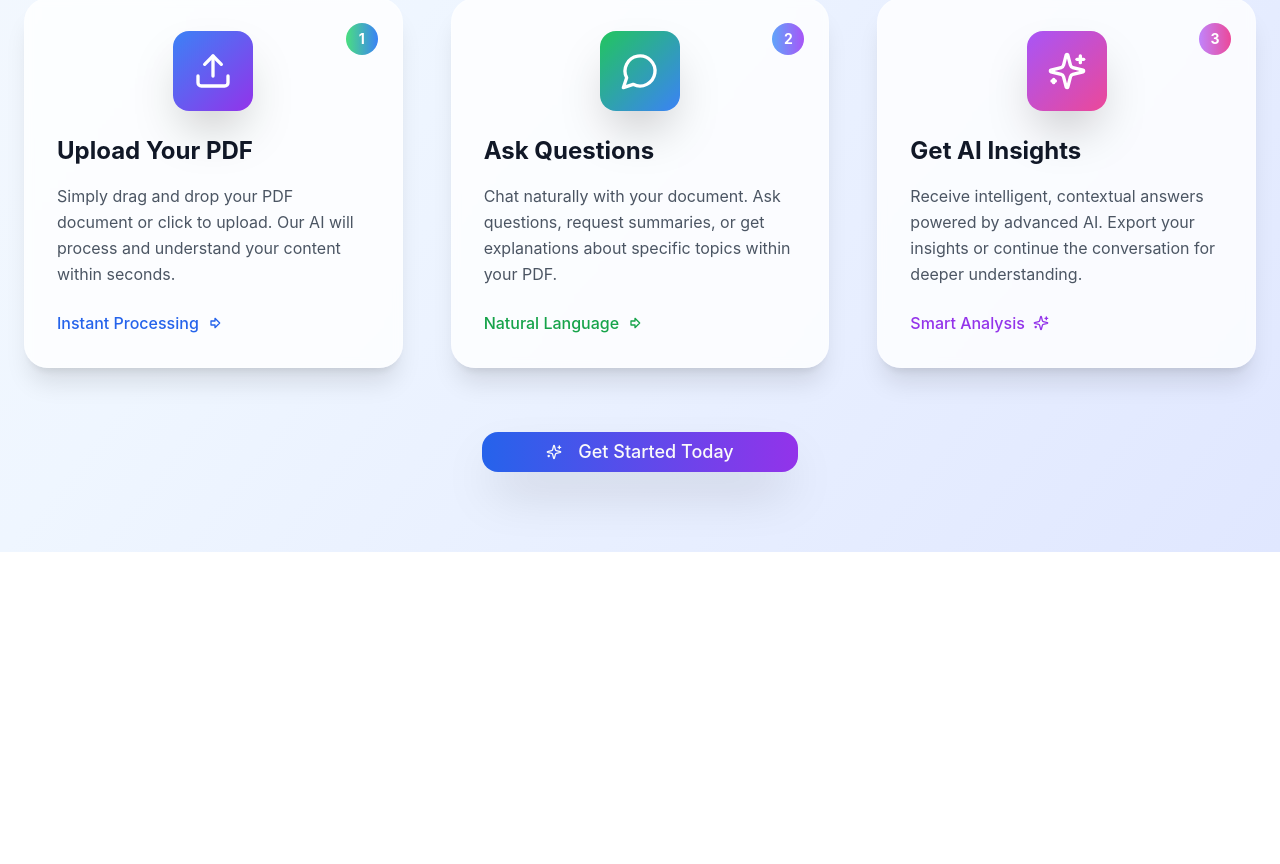
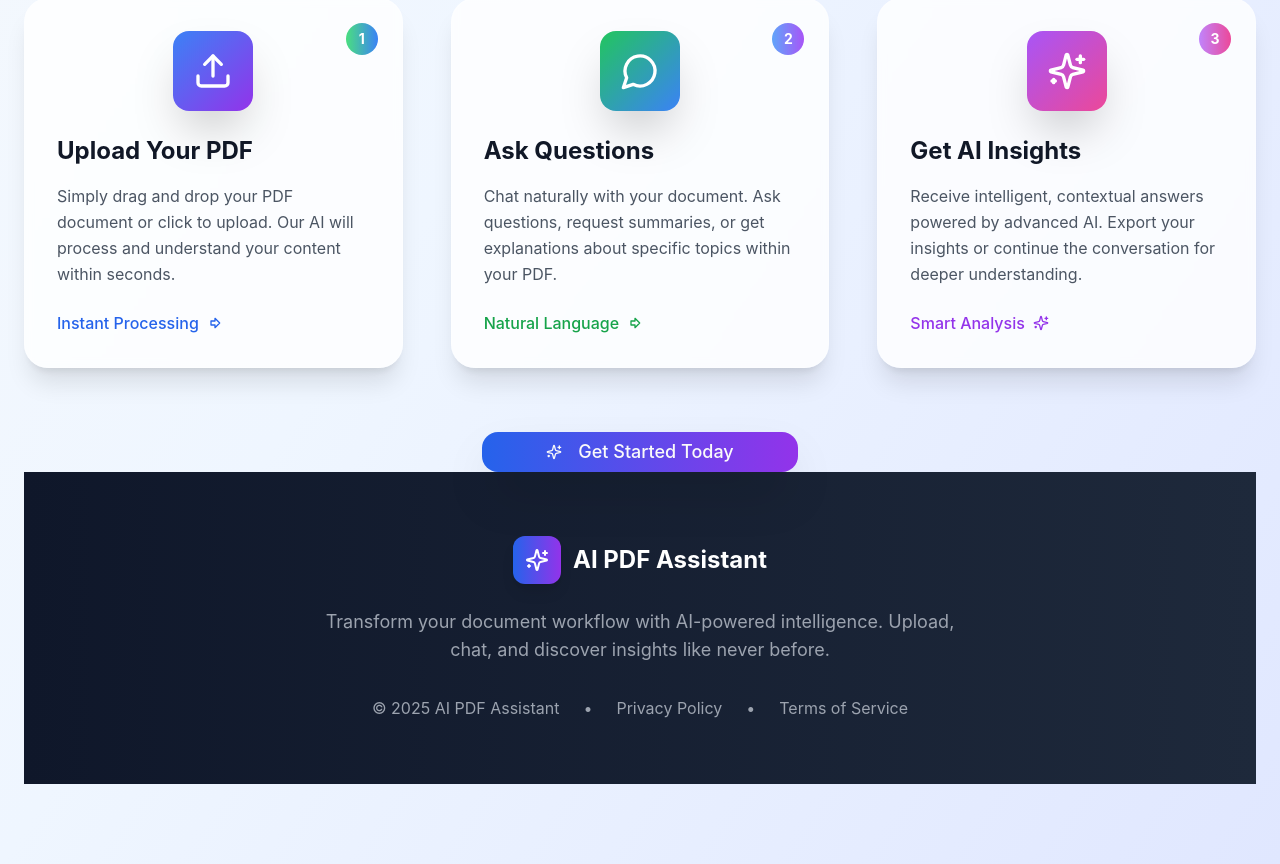
Before and after one commit to raushkum4590/ai-pdfs, a Next.js app: page / in a window 1280 px wide. Shown: the part 1088-1952 px from the top of the page. Before the commit the page ends 1640 px from the top, so only its background shows below. Built offline with nearby package versions, Linux system fonts and the light colour scheme; no server answers.

Commit message:
Initial commit or update

```diff
--- a/app/page.js
+++ b/app/page.js
@@ -216,6 +216,28 @@ export default function Home() {
       </div>
     </section>
 
+    <footer className="bg-gradient-to-r from-slate-900 to-slate-800 text-white py-16">
+      <div className="max-w-7xl mx-auto px-6">
+        <div className="text-center">
+          <div className='flex items-center justify-center space-x-3 mb-6'>
+            <div className='w-12 h-12 bg-gradient-to-r from-blue-600 to-purple-600 rounded-xl flex items-center justify-center shadow-lg'>
+              <Sparkles className='w-6 h-6 text-white' />
+            </div>
+            <h3 className='text-2xl font-bold'>AI PDF Assistant</h3>
+          </div>
+          <p className="text-gray-400 text-lg mb-8 max-w-2xl mx-auto">
+            Transform your document workflow with AI-powered intelligence. Upload, chat, and discover insights like never before.
+          </p>
+          <div className="flex justify-center space-x-6 text-gray-400">
+            <span>© 2025 AI PDF Assistant</span>
+            <span>•</span>
+            <span>Privacy Policy</span>
+            <span>•</span>
+            <span>Terms of Service</span>
+          </div>
+        </div>
+      </div>
+    </footer>
 
     </div>
     </div>
--- a/package.json
+++ b/package.json
@@ -28,7 +28,7 @@
     "clsx": "^2.1.1",
     "convex": "^1.17.3",
     "lucide-react": "^0.461.0",
-    "next": "15.0.3",
+    "next": "^15.2.3",
     "openai": "^5.2.0",
     "pdf-parse": "^1.1.1",
     "react": "^18",
```
Also changed, not shown: 1 other file (tests, documents, lock files or other folders).
